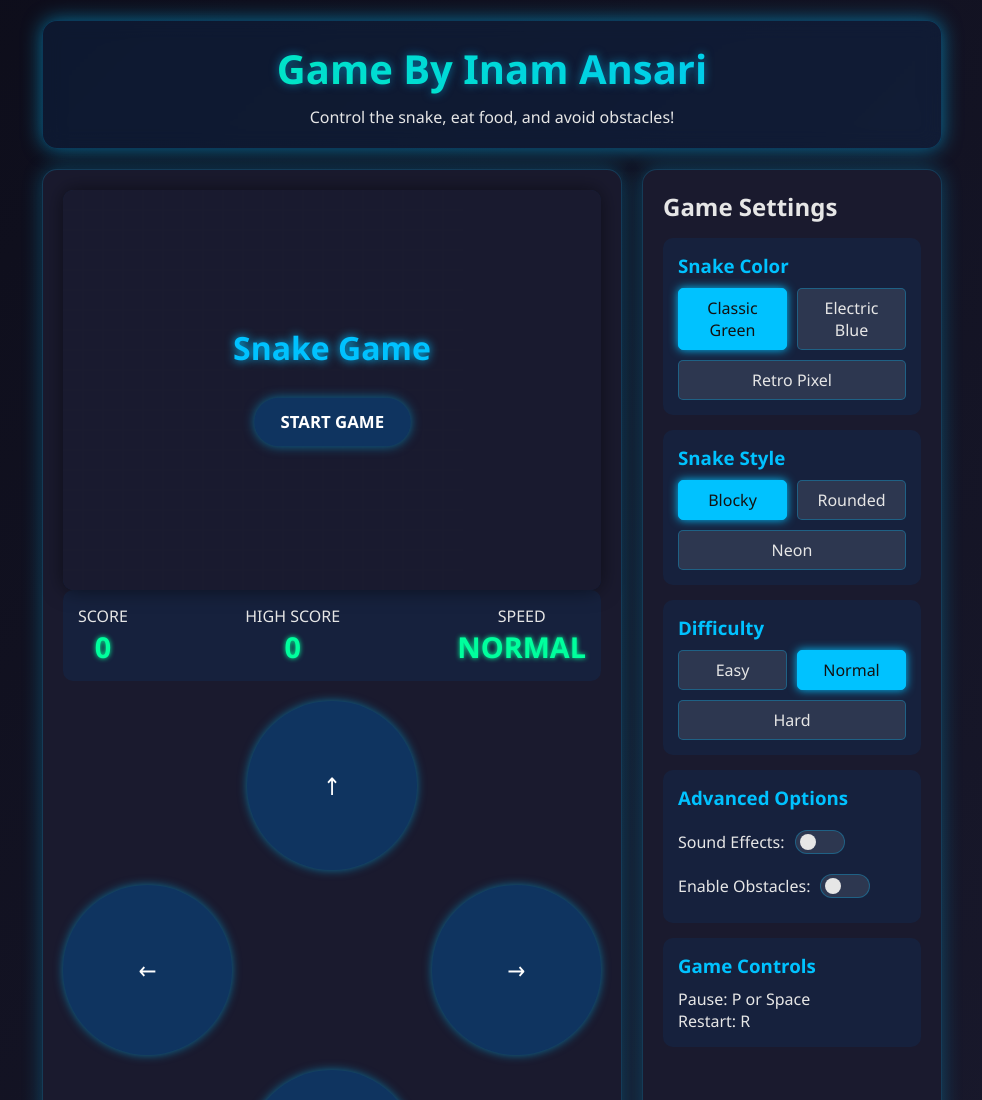
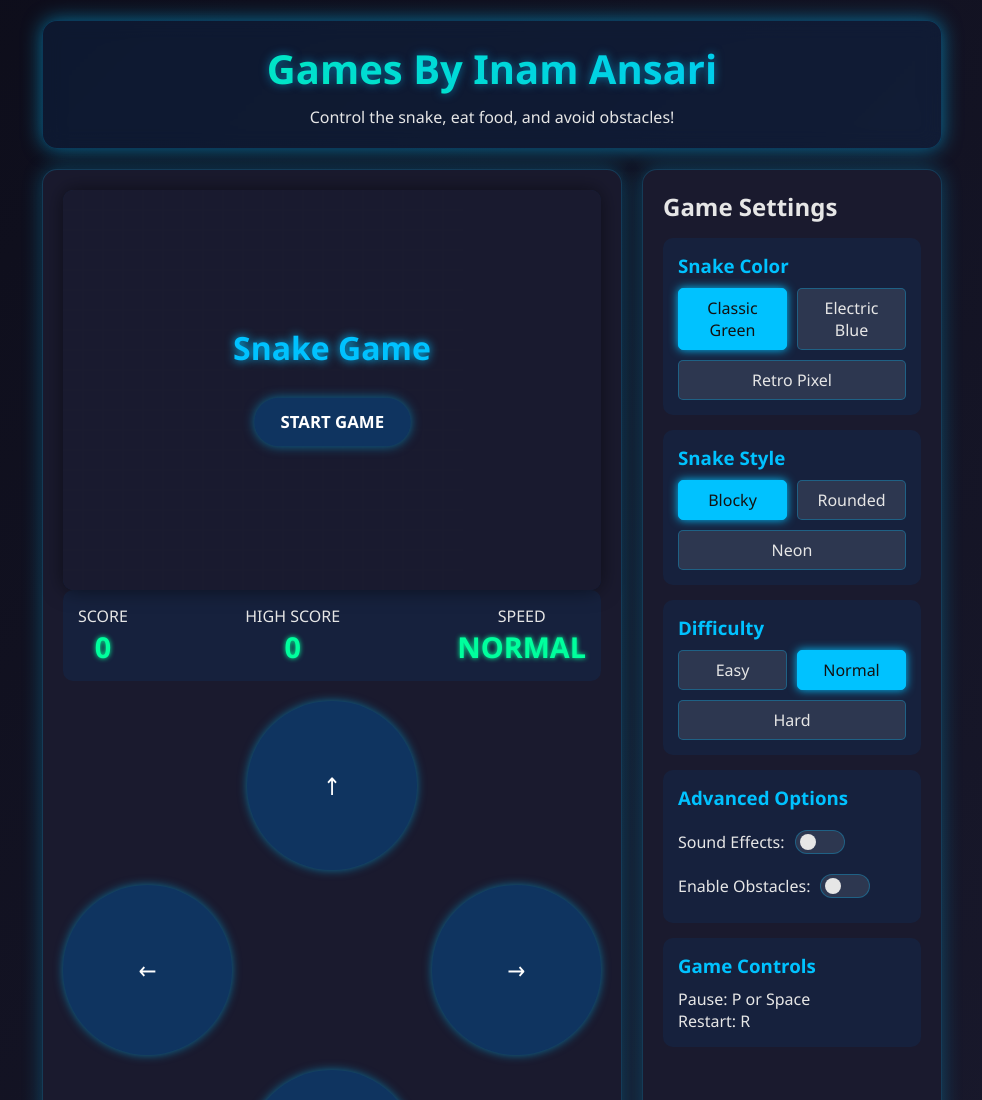
Before and after one commit to inamansari-92/SnakeGame, a plain HTML site: page index.html in a window 1280 px wide. Shown: the top 1100 px of the page, without its empty margins (148-1130 px from the left). Drawn offline with Linux system fonts and the light colour scheme.

Commit message:
Update index.html

```diff
--- a/index.html
+++ b/index.html
@@ -378,7 +378,7 @@
 <body>
     <div class="container">
         <header>
-            <h1>Game By Inam Ansari</h1>
+            <h1>Games By Inam Ansari</h1>
             <p>Control the snake, eat food, and avoid obstacles!</p>
         </header>
 
```
